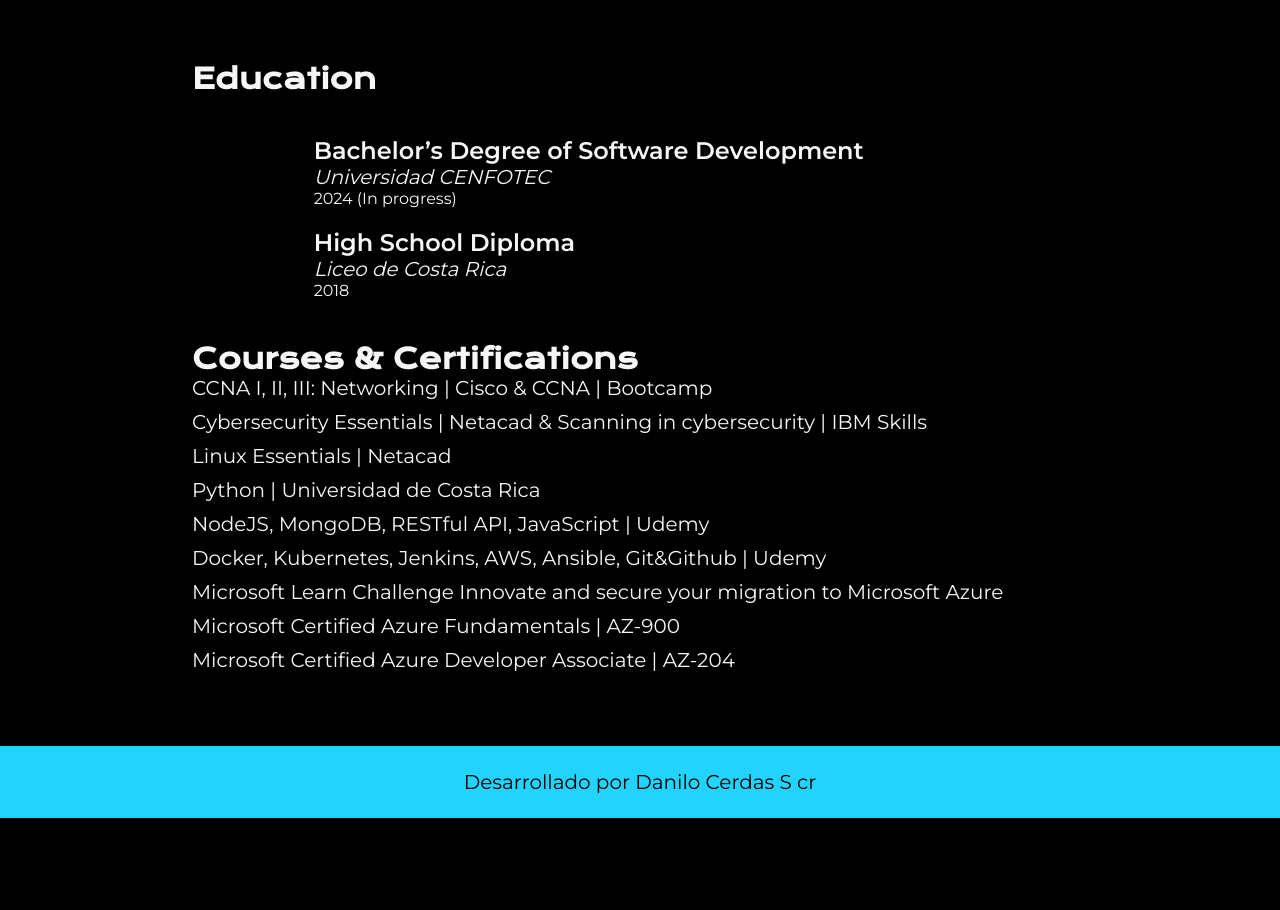
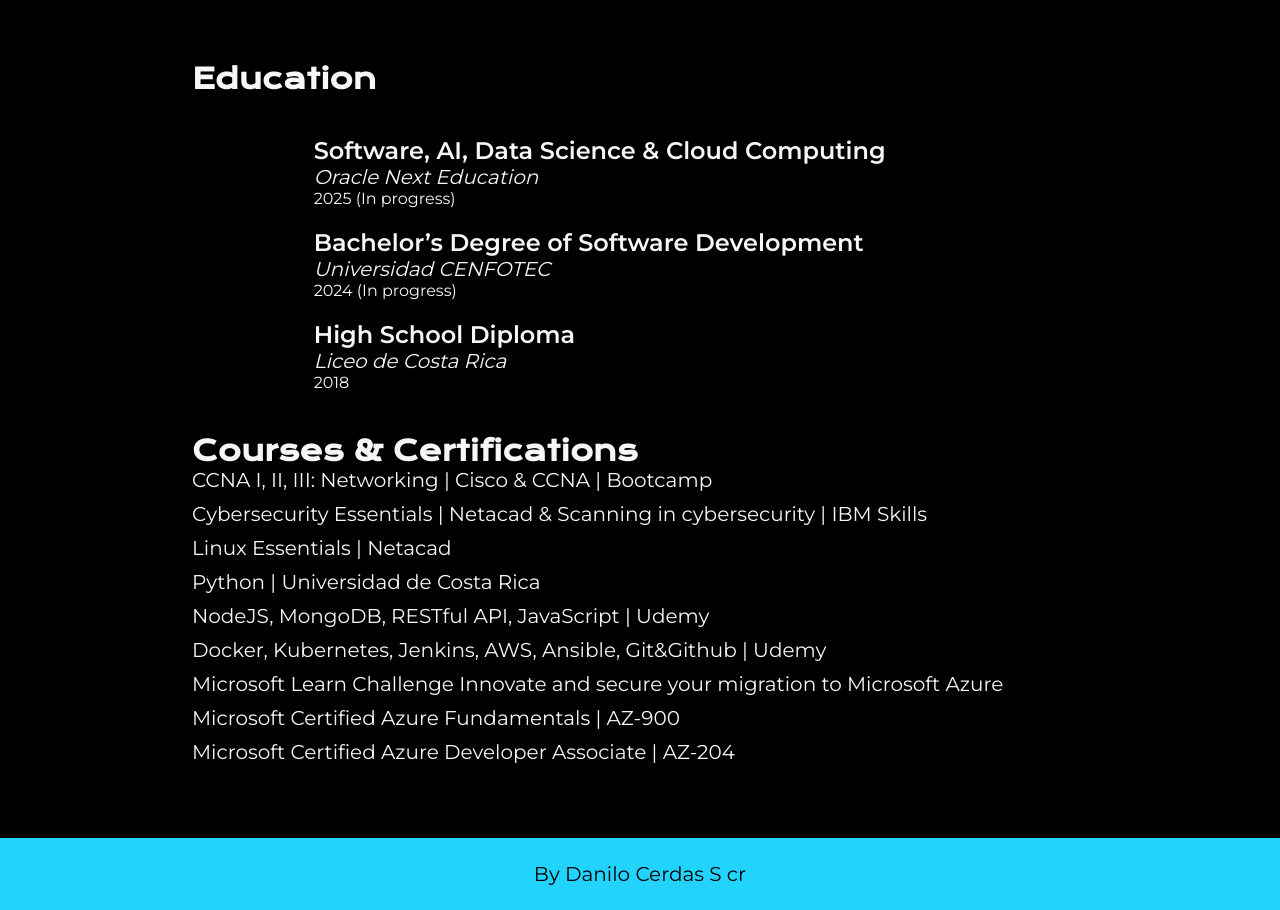
Before and after one commit to Alephdjcs/Portfolio, a plain HTML site: page Education.html in a window 1280 px wide. Shown: the part 58-968 px from the top of the page. Before the commit the page ends 876 px from the top, so only its background shows below. Drawn offline with nearby package versions, Linux system fonts and the light colour scheme.

Commit message:
Update Education.html

```diff
--- a/Education.html
+++ b/Education.html
@@ -18,6 +18,11 @@
         <section class="presentacion__contenidoexperience">
             <h1 class="presentacion__contenido__titulo">Education</h1>
             <div class="education">
+                <div class="education__item">
+                    <h2 class="education__title">Software, AI, Data Science & Cloud Computing</h2>
+                    <p class="education__institution">Oracle Next Education</p>
+                    <p class="education__date">2025 (In progress)</p>
+                </div>
                 <div class="education__item">
                     <h2 class="education__title">Bachelor’s Degree of Software Development</h2>
                     <p class="education__institution">Universidad CENFOTEC</p>
@@ -44,7 +49,7 @@
         </section>
     </main>
     <footer class="footer">
-        <p>Desarrollado por Danilo Cerdas S cr</p>
+        <p>By Danilo Cerdas S cr</p>
     </footer>
 </body>
 </html>
```
